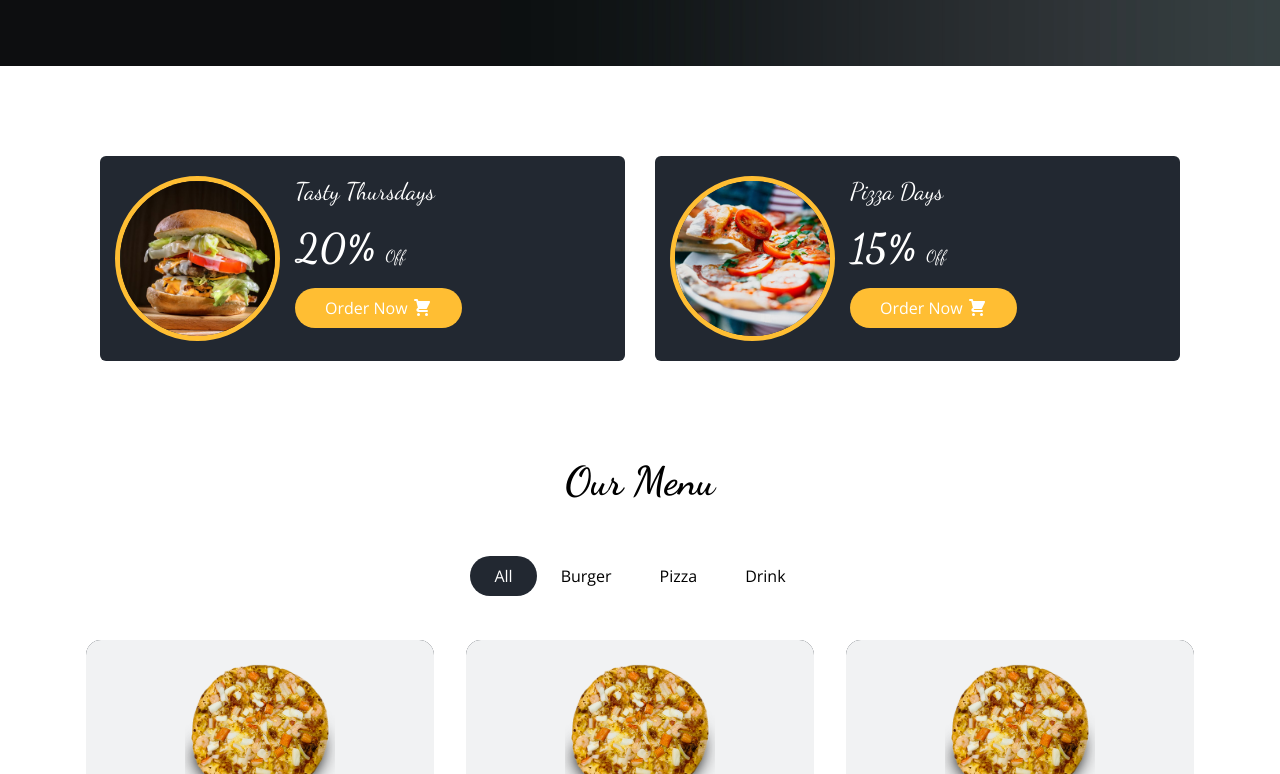
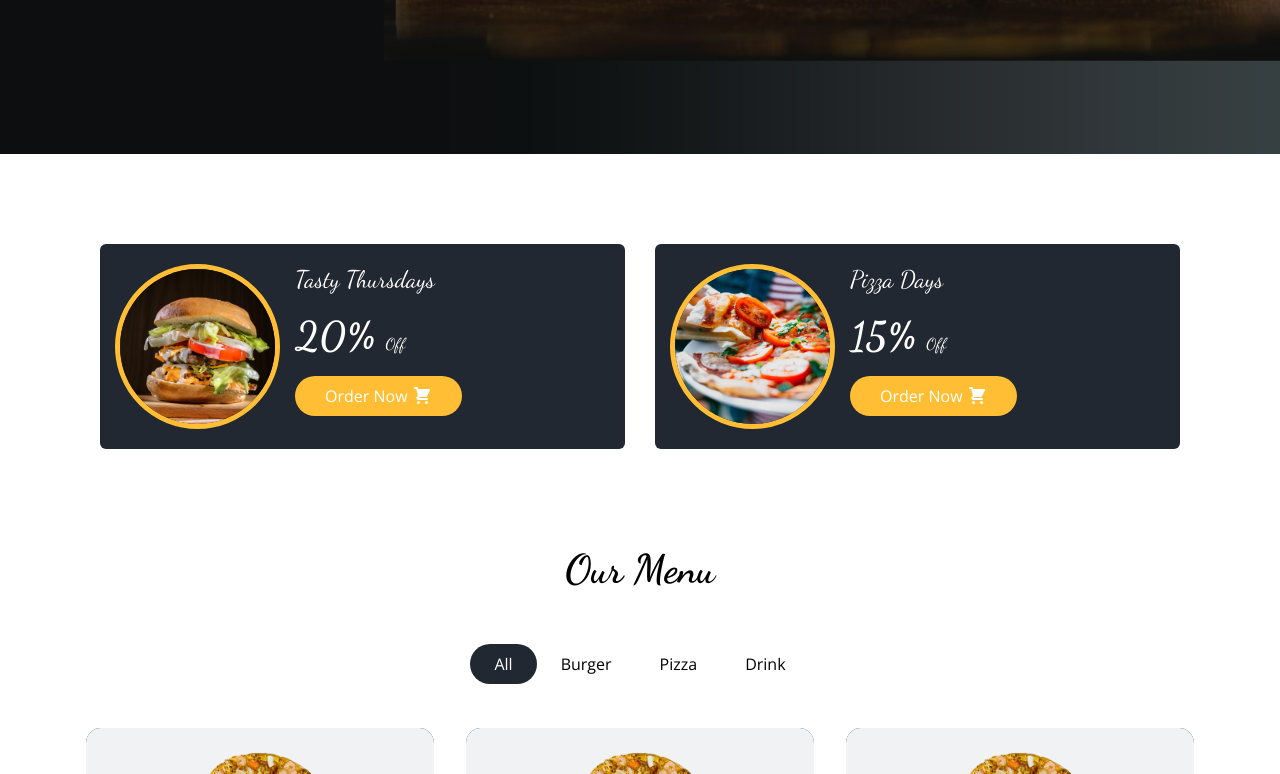
Before and after one commit to KkutaySarii/food-ordering, a Next.js app: page /home in a window 1280 px wide. Shown: the part 646-1420 px from the top of the page. Built offline with nearby package versions, Linux system fonts and the light colour scheme.

Commit message:
layouts added

```diff
--- a/components/Customers/index.jsx
+++ b/components/Customers/index.jsx
@@ -38,6 +38,15 @@
     autoplaySpeed: 3500,
     nextArrow: <NextBtn />,
     prevArrow: <PrevBtn />,
+    responsive: [
+      {
+        breakpoint: 768,
+        settings: {
+          slidesToShow: 1,
+          arrows: false,
+        },
+      },
+    ],
   };
   return (
     <div className="container mx-auto mb-[90px]">
--- a/components/Layout/Header/index.jsx
+++ b/components/Layout/Header/index.jsx
@@ -7,7 +7,7 @@
 import Logo from "../../Ui/Logo";
 import Search from "@/components/Ui/Search";
 
-const Index = () => {
+const Header = () => {
   const [isSearchModal, setIsSearchModal] = useState(false);
   const [isMenuModal, setIsMenuModal] = useState(false);
 
@@ -80,4 +80,4 @@
   );
 };
 
-export default Index;
+export default Header;
--- /dev/null
+++ b/components/Layout/index.jsx
@@ -0,0 +1,16 @@
+import React from "react";
+
+import Header from "./Header";
+import Footer from "./Footer";
+
+const Layout = ({ children }) => {
+  return (
+    <React.Fragment>
+      <Header />
+      {children}
+      <Footer />
+    </React.Fragment>
+  );
+};
+
+export default Layout;
--- a/pages/_app.jsx
+++ b/pages/_app.jsx
@@ -2,6 +2,12 @@
 import "slick-carousel/slick/slick-theme.css";
 import "../styles/globals.css";
 
+import Layout from "@/components/Layout";
+
 export default function App({ Component, pageProps }) {
-  return <Component {...pageProps} />;
+  return (
+    <Layout>
+      <Component {...pageProps} />
+    </Layout>
+  );
 }
--- a/pages/home/index.jsx
+++ b/pages/home/index.jsx
@@ -17,7 +17,6 @@
       <About />
       <Reservation />
       <Customers />
-      <Footer />
     </React.Fragment>
   );
 };
--- a/pages/index.jsx
+++ b/pages/index.jsx
@@ -18,7 +18,6 @@
           crossorigin="true"
         />
       </Head>
-      <Header />
       <Home />
     </>
   );
```
